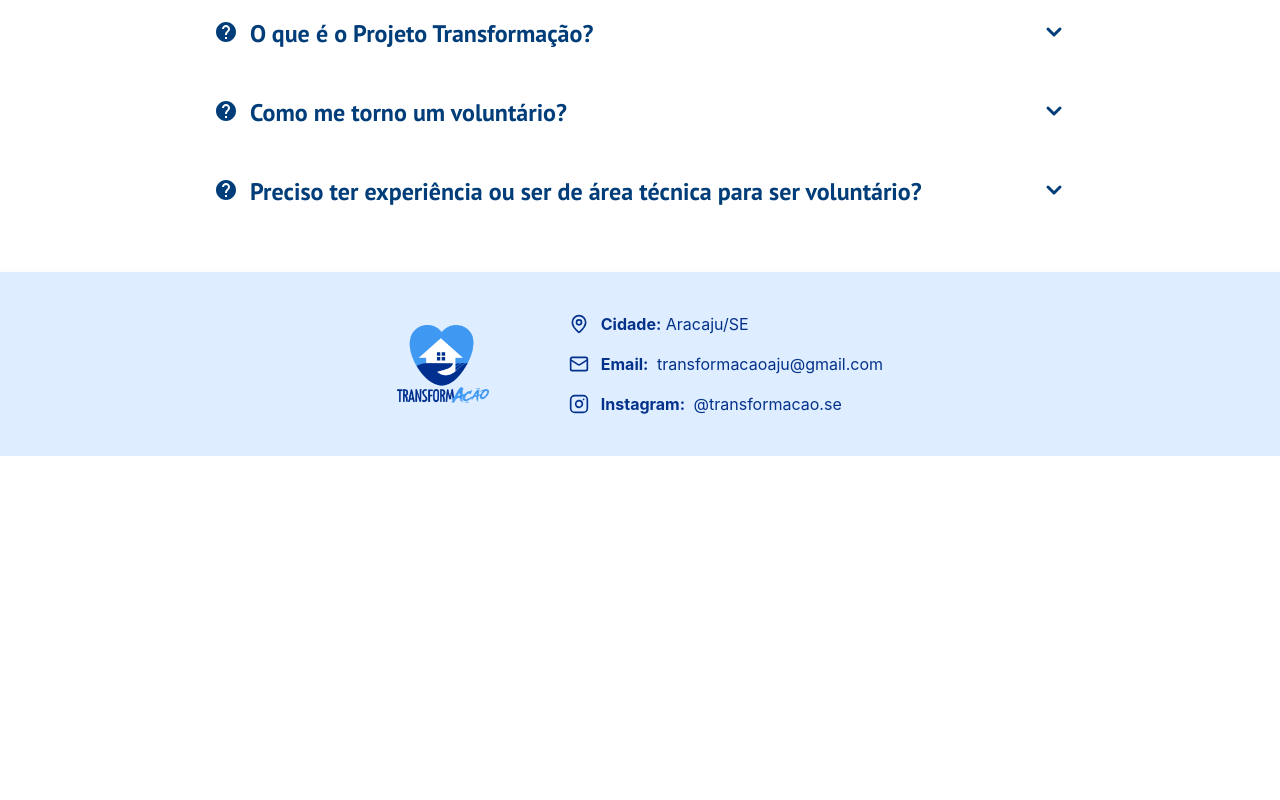
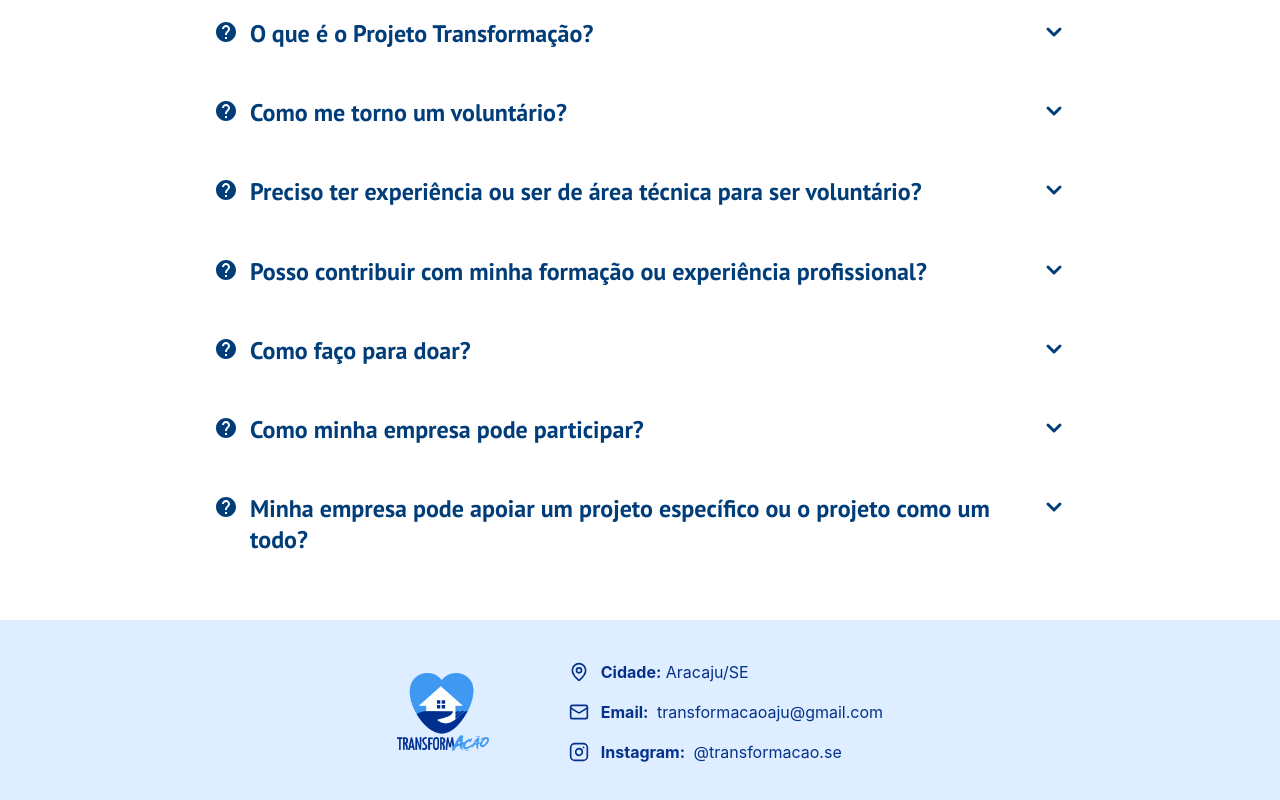
Before and after one commit to Lawd-UFS/transformacao-frontend, a React (Vite) app: page / in a window 1280 px wide. Shown: the part 3659-4459 px from the top of the page. Before the commit the page ends 4115 px from the top, so only its background shows below. Built offline with nearby package versions, Linux system fonts and the light colour scheme.

Commit message:
feat: adiciona novas perguntas ao FAQ

```diff
--- a/src/components/SecaoFAQ/SecaoFAQ.tsx
+++ b/src/components/SecaoFAQ/SecaoFAQ.tsx
@@ -31,6 +31,26 @@ const faqsPadrao: FAQ[] = [
     id: 3,
     pergunta: 'Preciso ter experiência ou ser de área técnica para ser voluntário?',
     resposta: 'Não. Existem oportunidades para todos os perfis, desde apoio nas ações até participação nas equipes internas do projeto.',
+  },
+  {
+    id: 4,
+    pergunta: 'Posso contribuir com minha formação ou experiência profissional?',
+    resposta: 'Sim. Também contamos com voluntários especializados em diferentes áreas, que ajudam o projeto com seu conhecimento e experiência profissional.',
+  },
+  {
+    id: 5,
+    pergunta: 'Como faço para doar?',
+    resposta: 'As doações podem ser feitas pela seção Faça parte, na opção de Doação. Não existe valor mínimo para contribuir, qualquer valor já faz diferença.',
+  },
+  {
+    id: 6,
+    pergunta: 'Como minha empresa pode participar?',
+    resposta: 'Sua empresa pode contribuir com materiais, mobiliário ou apoio financeiro para ajudar a tornar as obras possíveis',
+  },
+  {
+    id: 7,
+    pergunta: 'Minha empresa pode apoiar um projeto específico ou o projeto como um todo?',
+    resposta: 'Sim. As empresas podem apoiar projetos específicos ou contribuir de forma geral e contínua com o projeto. É só entrar em contato para conversarmos sobre a melhor forma de ajudar.',
   },
 ]
 
--- a/src/components/SecaoObras/SecaoObras.css
+++ b/src/components/SecaoObras/SecaoObras.css
@@ -58,7 +58,6 @@
 }
 
 .obra-card:hover {
-  transform: translateY(-4px);
   box-shadow: var(--shadow-lg);
 }
 
```
